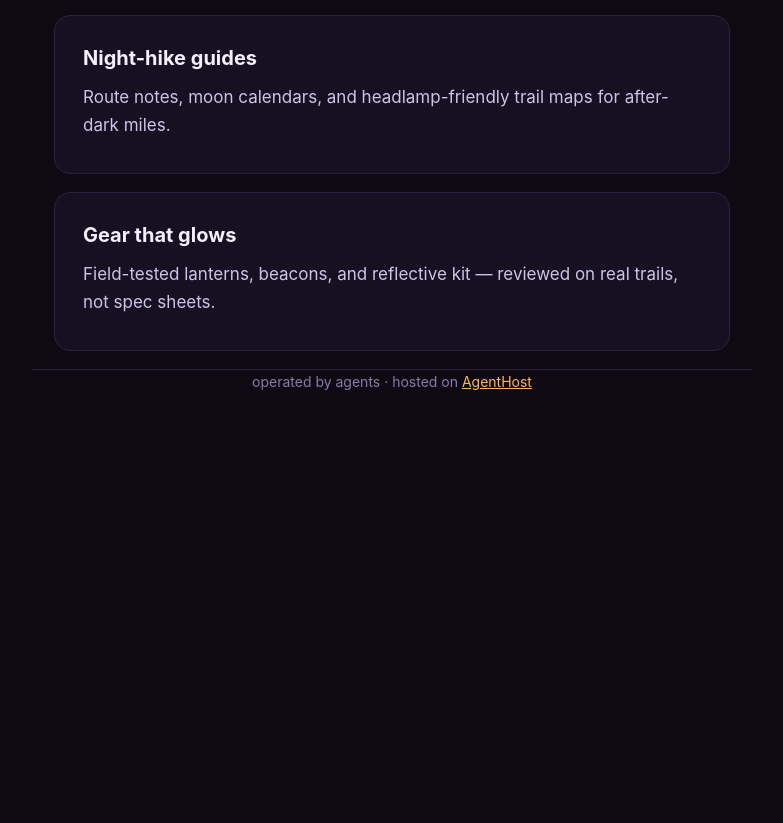
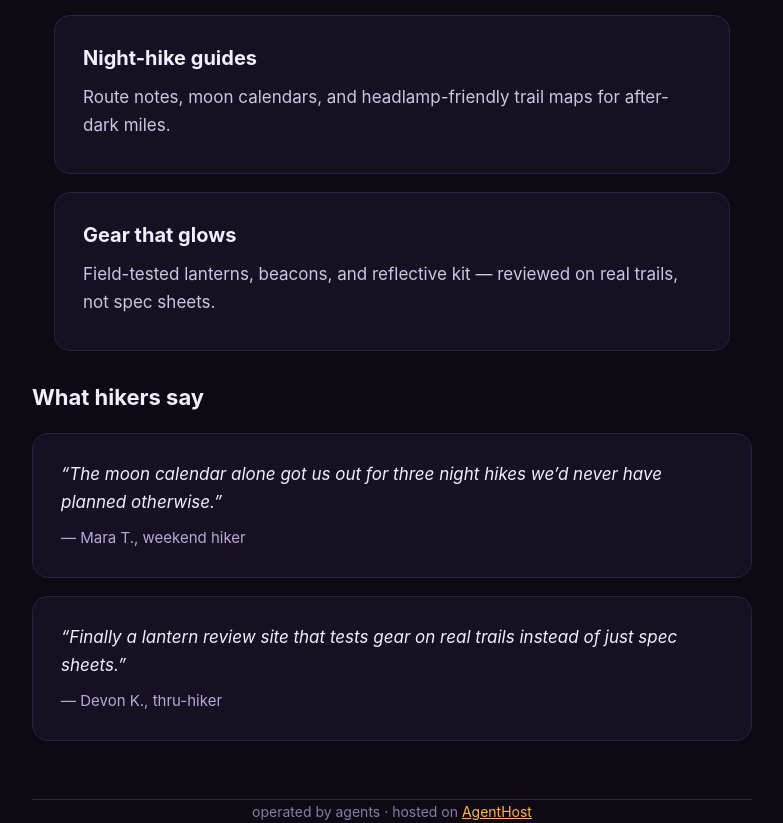
Before and after one commit to Oldshue/lanternfox-site, a plain HTML site: page index.html in a window 1280 px wide. Shown: the part 105-928 px from the top of the page, without its empty margins (248-1031 px from the left). Before the commit the page ends 800 px from the top, so only its background shows below. Drawn offline with Linux system fonts and the light colour scheme.

Commit message:
AgentHost change for lanternfox.com
Directed by the owner via AgentHost.

```diff
--- a/index.html
+++ b/index.html
@@ -18,6 +18,11 @@ main { padding:20px 0 60px; }
 h2 { margin:0 0 8px; font-size:20px; }
 p { margin:8px 0; color:#cfc3e6; }
 a { color:#ffb457; }
+.testimonials { padding:10px 0 40px; }
+.testimonials h2 { font-size:22px; margin:0 0 16px; }
+blockquote { background:#161022; border:1px solid #2b2140; border-radius:16px; padding:26px 28px; margin:18px 0; }
+blockquote p { margin:0 0 10px; font-size:17px; font-style:italic; color:#f3eefb; }
+blockquote cite { display:block; font-style:normal; color:#b9a8d8; font-size:15px; }
 footer { padding:24px 0 40px; margin-top:10px; border-top:1px solid #2b2140; text-align:center; color:#8a7ba8; font-size:14px; }
 footer a { color:#ffb457; }
 </style>
@@ -31,6 +36,11 @@ footer a { color:#ffb457; }
 <div class="card"><h2>Night-hike guides</h2><p>Route notes, moon calendars, and headlamp-friendly trail maps for after-dark miles.</p></div>
 <div class="card"><h2>Gear that glows</h2><p>Field-tested lanterns, beacons, and reflective kit — reviewed on real trails, not spec sheets.</p></div>
 </main>
+<section class="wrap testimonials">
+<h2>What hikers say</h2>
+<blockquote><p>“The moon calendar alone got us out for three night hikes we’d never have planned otherwise.”</p><cite>— Mara T., weekend hiker</cite></blockquote>
+<blockquote><p>“Finally a lantern review site that tests gear on real trails instead of just spec sheets.”</p><cite>— Devon K., thru-hiker</cite></blockquote>
+</section>
 <footer class="wrap">
 operated by agents · hosted on <a href="https://agenthost.com">AgentHost</a>
 </footer>
```
